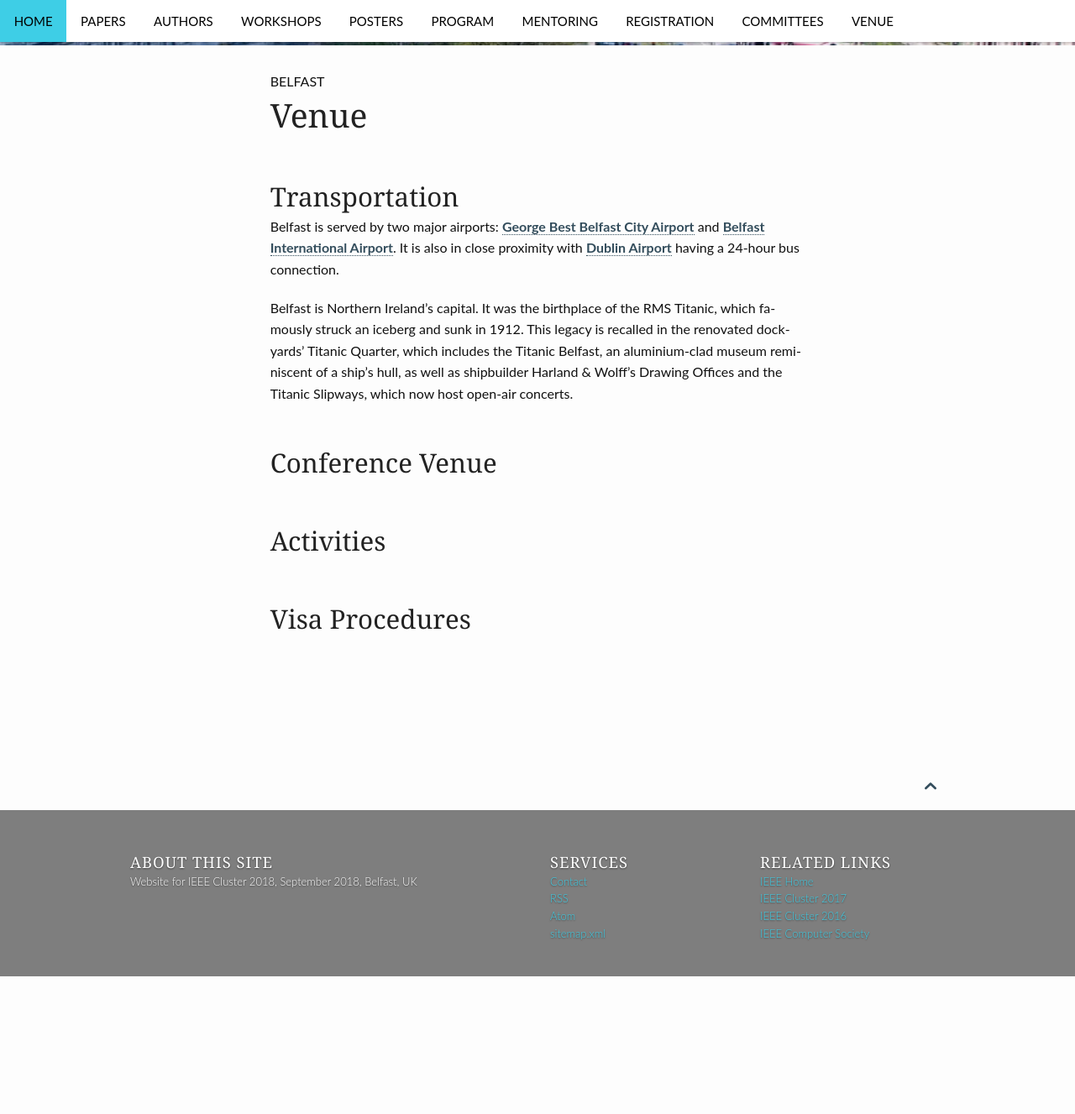
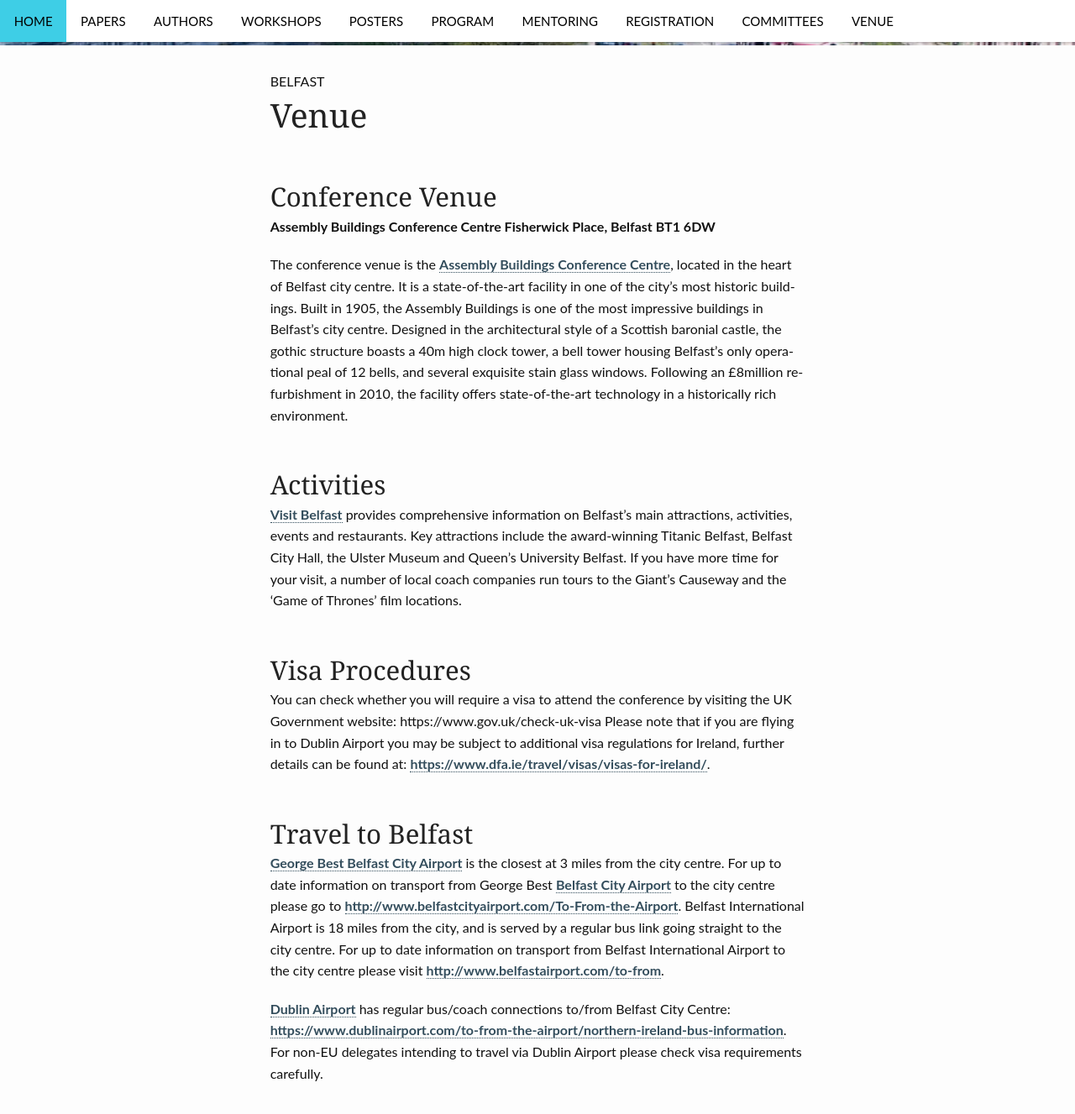
Before and after one commit to cluster2018/cluster2018, a Jekyll site: the page built from venue/index.md, in a window 1280 px wide and 1400 px high, scrolled down 306 px. Shown: the top 1327 px of the window at 84% size. Built offline with Jekyll 4.4.1, drawn with Linux system fonts in a browser that asks for light colours; before the commit the page ends 1469 px from its top, so only the background shows below that.

Commit message:
Updated venue

```diff
--- a/venue/index.md
+++ b/venue/index.md
@@ -11,95 +11,48 @@ header:
    permalink: "/contact/"
 ---
 
+## Conference Venue
+**Assembly Buildings Conference Centre Fisherwick Place, Belfast BT1 6DW**
 
-<h2>Transportation</h2>
+The conference venue is the [Assembly Buildings Conference
+Centre](http://www.assemblybuildings.co.uk/), located in the heart of Belfast
+city centre.  It is a state-of-the-art facility in one of the city’s most
+historic buildings.  Built in 1905, the Assembly Buildings is one of the most
+impressive buildings in Belfast’s city centre.  Designed in the architectural
+style of a Scottish baronial castle, the gothic structure boasts a 40m high
+clock tower, a bell tower housing Belfast’s only operational peal of 12 bells,
+and several exquisite stain glass windows.  Following an £8million
+refurbishment in 2010, the facility offers state-of-the-art technology in a
+historically rich environment.
 
+## Activities
+[Visit Belfast](http://visitbelfast.com/) provides comprehensive information on Belfast’s main
+attractions, activities, events and restaurants. Key attractions include the
+award-winning Titanic Belfast, Belfast City Hall, the Ulster Museum and Queen’s
+University Belfast.  If you have more time for your visit, a number of local
+coach companies run tours to the Giant’s Causeway and the ‘Game of Thrones’
+film locations.
 
-Belfast is served by two major airports:
-[George Best Belfast City Airport](http://www.belfastcityairport.com/) and
-[Belfast International Airport](https://www.belfastairport.com/). It is also
-in close proximity with [Dublin Airport](https://www.dublinairport.com/) having
-a 24-hour bus connection.
+## Visa Procedures
+You can check whether you will require a visa to attend the
+conference by visiting the UK Government website:
+https://www.gov.uk/check-uk-visa Please note that if you are flying in to
+Dublin Airport you may be subject to additional visa regulations for Ireland,
+further details can be found at:
+<https://www.dfa.ie/travel/visas/visas-for-ireland/>.
 
-Belfast is Northern Ireland’s capital. It was the birthplace of the RMS
-Titanic, which famously struck an iceberg and sunk in 1912. This legacy is
-recalled in the renovated dockyards' Titanic Quarter, which includes the
-Titanic Belfast, an aluminium-clad museum reminiscent of a ship’s hull, as well
-as shipbuilder Harland & Wolff’s Drawing Offices and the Titanic Slipways,
-which now host open-air concerts.
+## Travel to Belfast
+[George Best Belfast City Airport](http://www.belfastcityairport.com/) is the closest at 3 miles
+from the city centre. For up to date information on transport from George Best
+[Belfast City Airport](https://www.belfastairport.com/) to the city centre please go to
+<http://www.belfastcityairport.com/To-From-the-Airport>.  Belfast International
+Airport is 18 miles from the city, and is served by a regular bus link going
+straight to the city centre. For up to date information on transport from
+Belfast International Airport to the city centre please visit
+<http://www.belfastairport.com/to-from>.
 
-<h2>Conference Venue</h2>
-
-<!--
-The designated hotel for the IEEE Cluster 2017 conference is the <a
-href="http://www.sheraton-waikiki.com/">Sheraton Waikiki</a>. One of Hawaii's
-more recognized landmarks, the Sheraton Waikiki, stands at the tip of <a
-href="http://www.sheraton-waikiki.com/images/propertymap_big.jpg">Waikiki
-Beach</a> next to the Royal Hawaiian. You are steps away from the new Galleria,
-International Marketplace and more. This central location is used by almost
-every tour company for daily pick-up and drop-off to activities, sightseeing
-and shopping. <a
-href="http://www.sheraton-waikiki.com/images/propertymap_detail.jpg">Here</a>
-is a more detailed view of the property location.
-
-A personalized <a href="https://www.starwoodmeeting.com/Book/UH28AA">Hotel
-Reservation Website</a> for IEEE Cluster 2017 (September 5, 2017 - September 8,
-2017) has been created. Please use it for your hotel reservation.
--->
-
-<h2>Activities</h2>
-
-<!--
-Honolulu is located in the Oahu island. The Waikiki beach is famous
-world-wide as one of the best surfing spots. You can find more information
-about the Oahu island <a href="http://www.gobelfast.com/oahu/">here</a>. Also,
-a list of the top sights and attractions of the Oahu island is
-available <a href="http://www.gobelfast.com/oahu/guidebook/top-sights/">here</a>.
-
-In addition, most of the hotels in the area offer information about the
-<a href="https://waikiki.regency.hyatt.com/en/hotel/activities.html">activities</a>
-that tourists can enjoy in the Waikiki beach.
--->
-
-
-<h2>Visa Procedures</h2>
-
-<!--
-Please note that the information in this webpage are for guidelines only. Full
-details can be found at the US Department of State Information  <a
-href="https://travel.state.gov//content/travel/en.html">About US
-Visas</a> website.
-
-<h3>Visitors Eligible for Visa Waiver Program</h3>
-
-You may be eligible to visit the US without an immigrant visa if you are
-traveling for tourism or business, for up to 90 days, with a passport issued by
-one of the countries that participate in the  <a
-href="https://travel.state.gov/content/visas/en/visit/visa-waiver-program.html">
-Visa Waiver Program</a> (VWP).  Please refer to the above VWP link for the
-procedure and necessary document when traveling to US.
-
-
-<h3>Other Visitors</h3>
-
-If you are traveling to the United States with a passport issued by any other
-country, you must apply for a visa. Please read these procedures carefully:
-
-To apply for a visa, you must have a “letter of invitation.” Cluster will issue
-letters of invitation to assist the process. Be sure that you have registered
-*and paid in full*. Then, submit a request for an invitation letter at
-<a href="https://docs.google.com/forms/d/e/1FAIpQLSfsiod9rvAOQvE7lGfNF9Pgjw0v6BShsf-M0ZNx78nFZyZLDA/viewform">
-this page</a>.  Once we have received this information, we can send a PDF
-signed letter confirming your registration.
-
-After you receive the letter of invitation, visit your local United States
-embassy webpage or call consulate for the visa application procedure. For
-information on the embassy or consulate closest to you, see  <a
-href="https://www.usembassy.gov/"> Links to United States Embassies and
-Consulates Worldwide</a>.  We strongly recommend that you start the process as
-soon as possible in order to obtain the necessary documents.
-
-Note that when you go to the embassy or consulate for your interview, you will
-be asked to pay a nonrefundable application fee and submit necessary materials.
-Detailed information can be found in the US Embassy webpage in your county.
--->
+[Dublin Airport](https://www.dublinairport.com/) has regular bus/coach
+connections to/from Belfast City Centre:
+<https://www.dublinairport.com/to-from-the-airport/northern-ireland-bus-information>.
+For non-EU delegates intending to travel via Dublin Airport please check visa
+requirements carefully.
```
